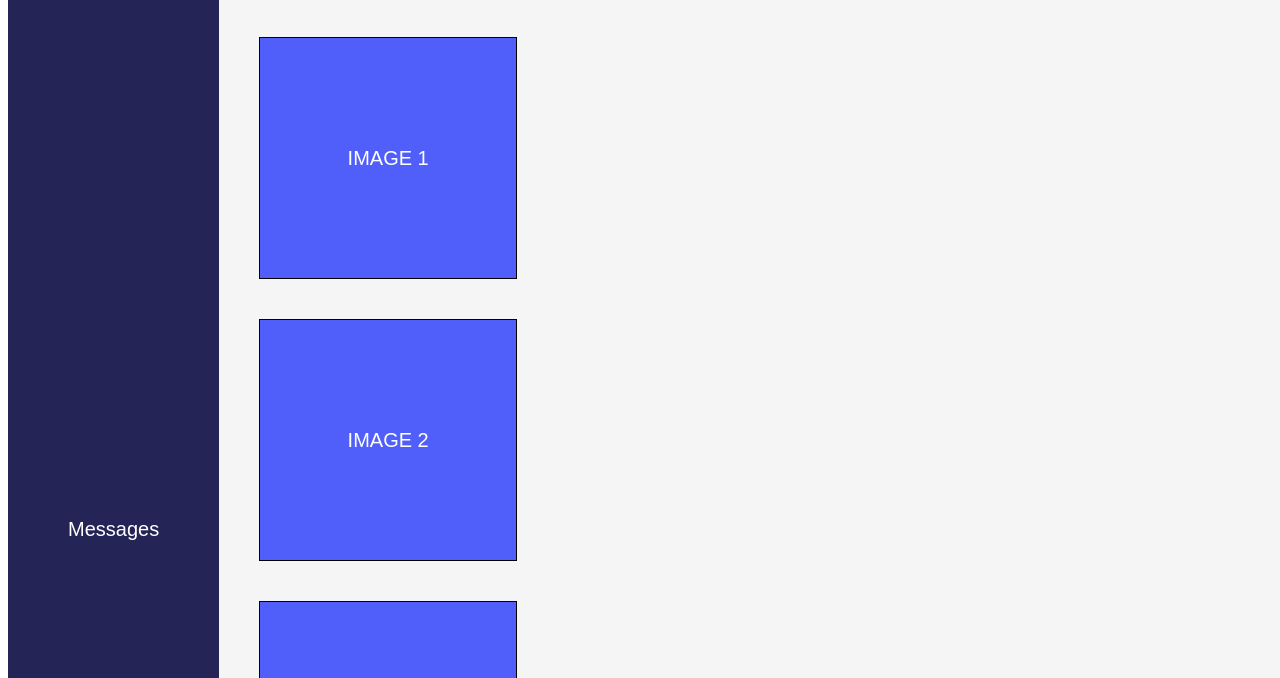
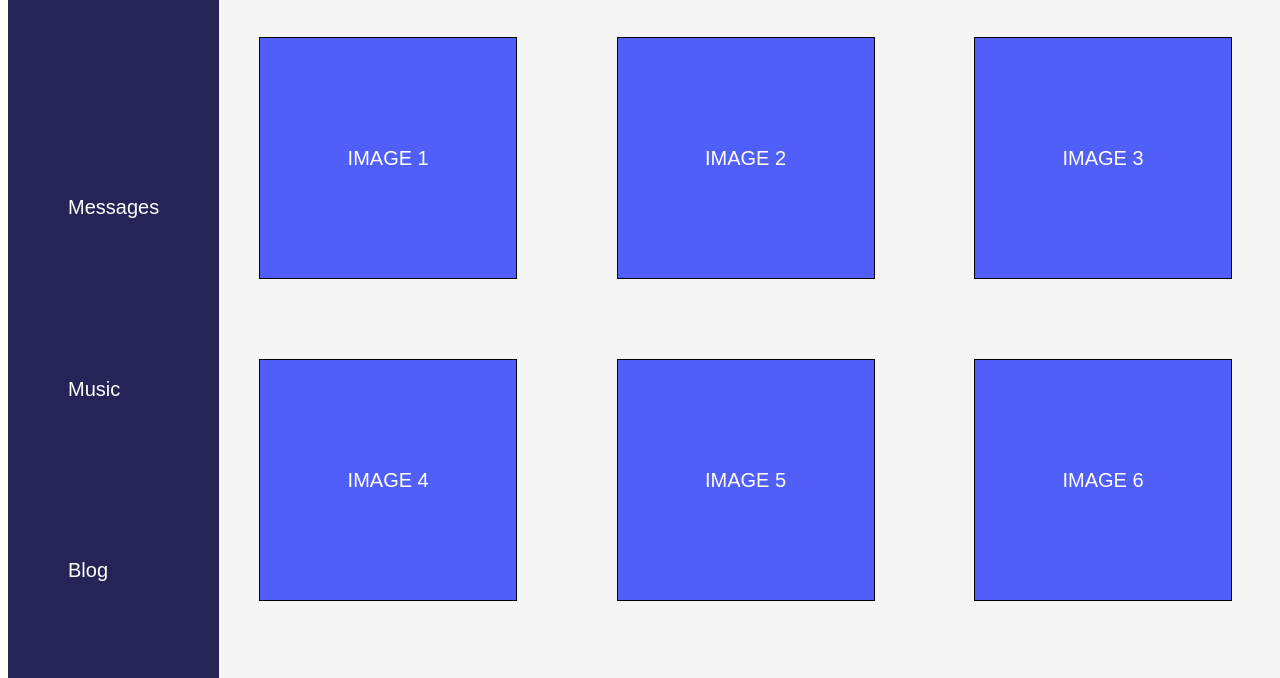
Before and after one commit to apatni123/Magic, a plain HTML site: page index.html in a window 1280 px wide. Shown: the part 94-772 px from the top of the page. Drawn offline with Linux system fonts and the light colour scheme.

Commit message:
updated code

```diff
--- a/style.css
+++ b/style.css
@@ -57,6 +57,7 @@ footer img {
     background-color: #F5F5F5;
     width: 100%;
     padding-right: 2.5rem;
+    display:flex
 }
 
 .image-container{
@@ -97,8 +98,10 @@ footer {
     align-items: stretch;
 }
 
-.flex-main{
+.main-content{
     display: flex;
-
+    flex-direction: row;
+    flex-wrap: wrap;
+    justify-content: space-between;
 }
 /* CODE YOUR FLEXBOXES HERE */
```
